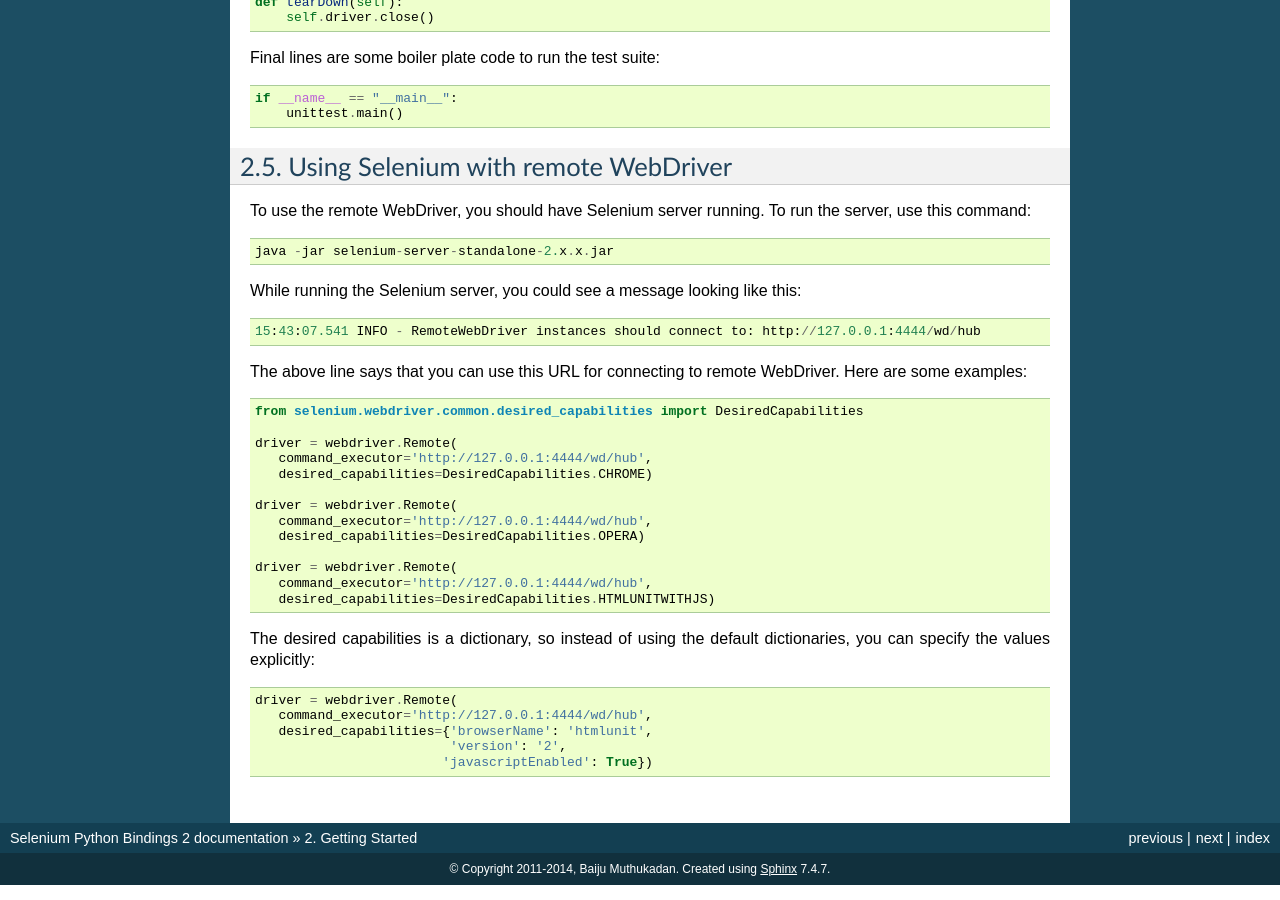
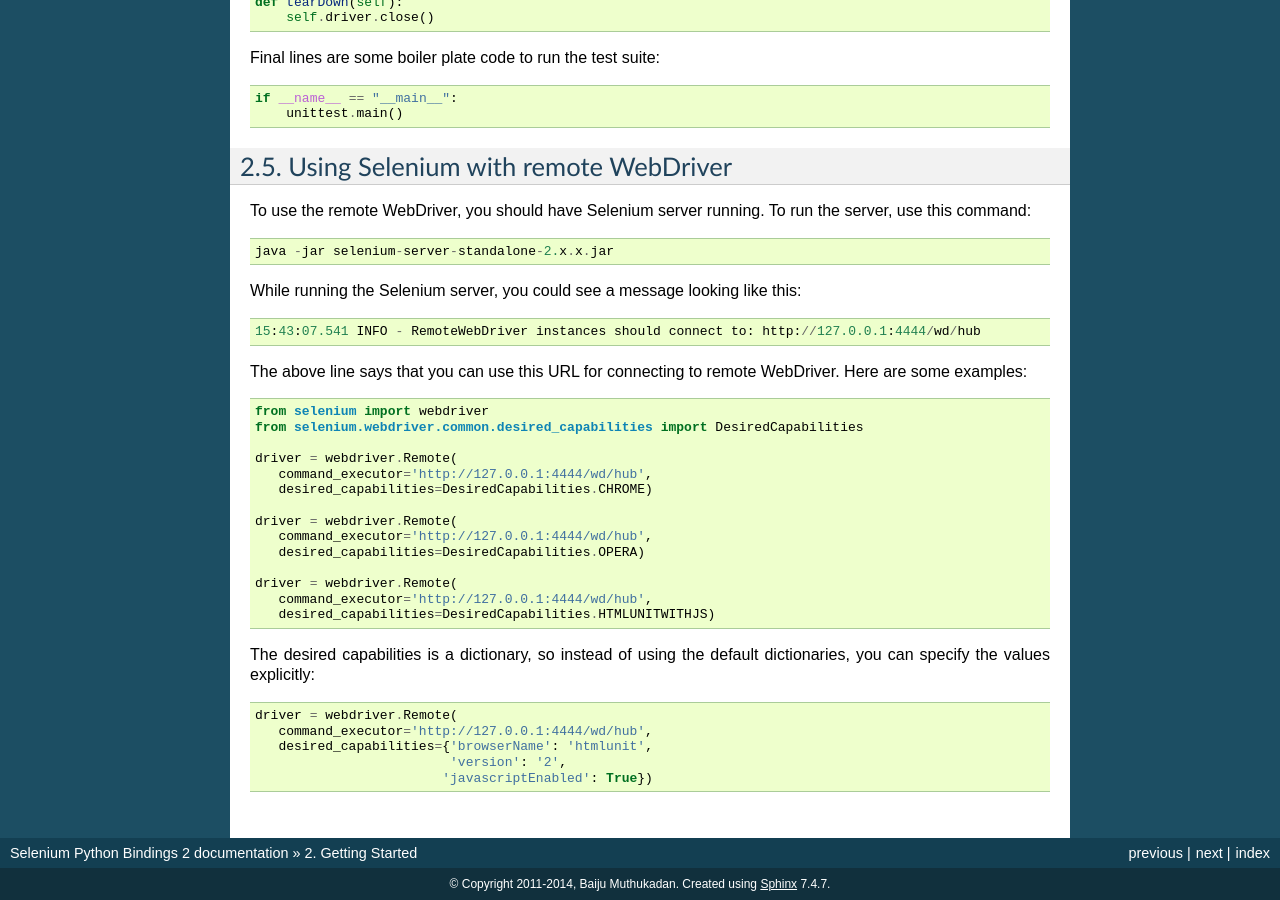
Before and after one commit to baijum/selenium-python, a Sphinx documentation site: the page built from source/getting-started.rst, in a window 1280 px wide and 900 px high, scrolled down 3430 px. Built offline with Sphinx 7.4.7, drawn with Linux system fonts in a browser that asks for light colours.

Commit message:
Adds the webdriver import
To allow that the example works with copy & paste without modifying anything the webdriver import is needed.

```diff
--- a/source/getting-started.rst
+++ b/source/getting-started.rst
@@ -252,6 +252,7 @@ this::
 The above line says that you can use this URL for connecting to
 remote WebDriver.  Here are some examples::
 
+  from selenium import webdriver
   from selenium.webdriver.common.desired_capabilities import DesiredCapabilities
 
   driver = webdriver.Remote(
```
